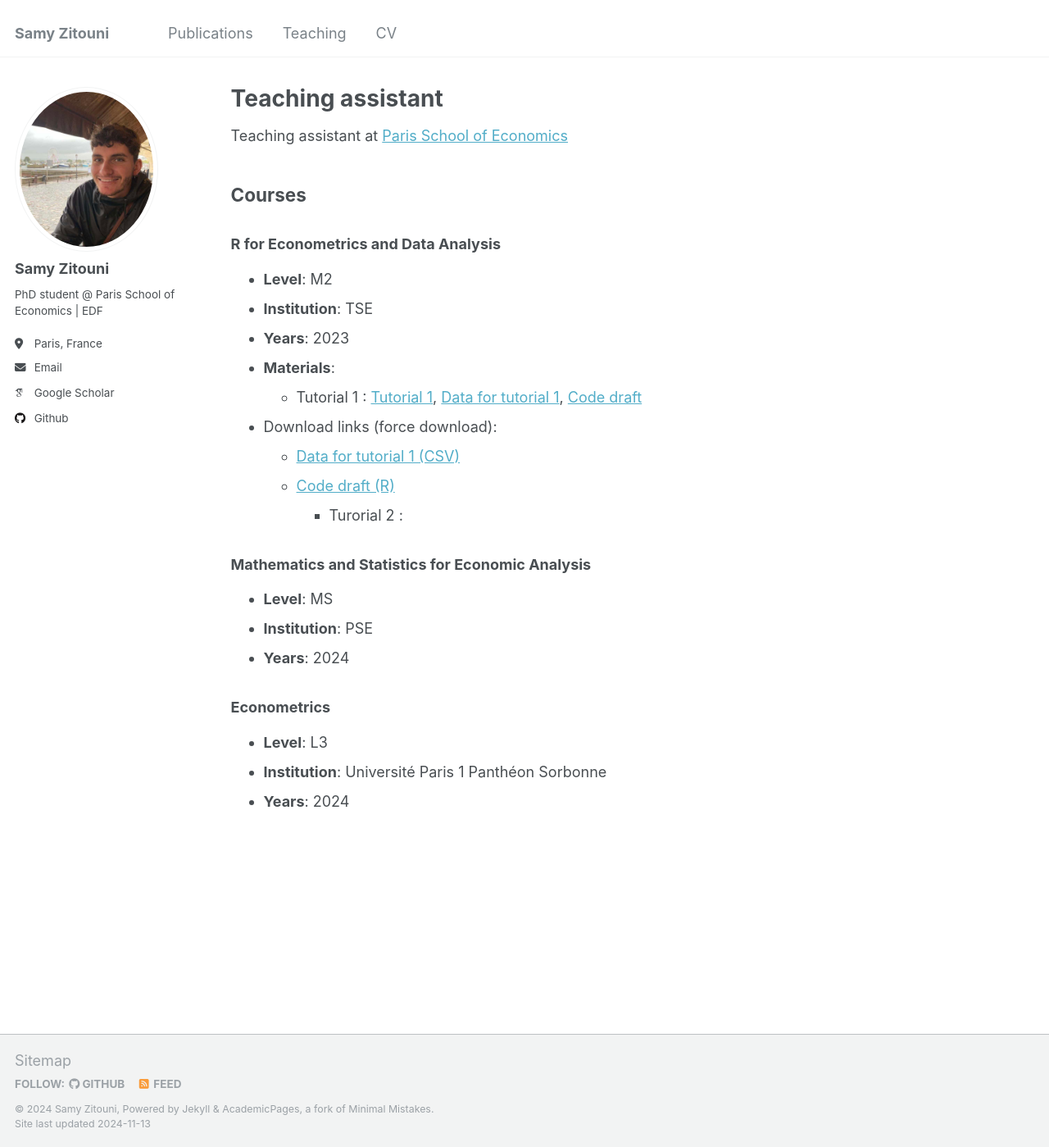
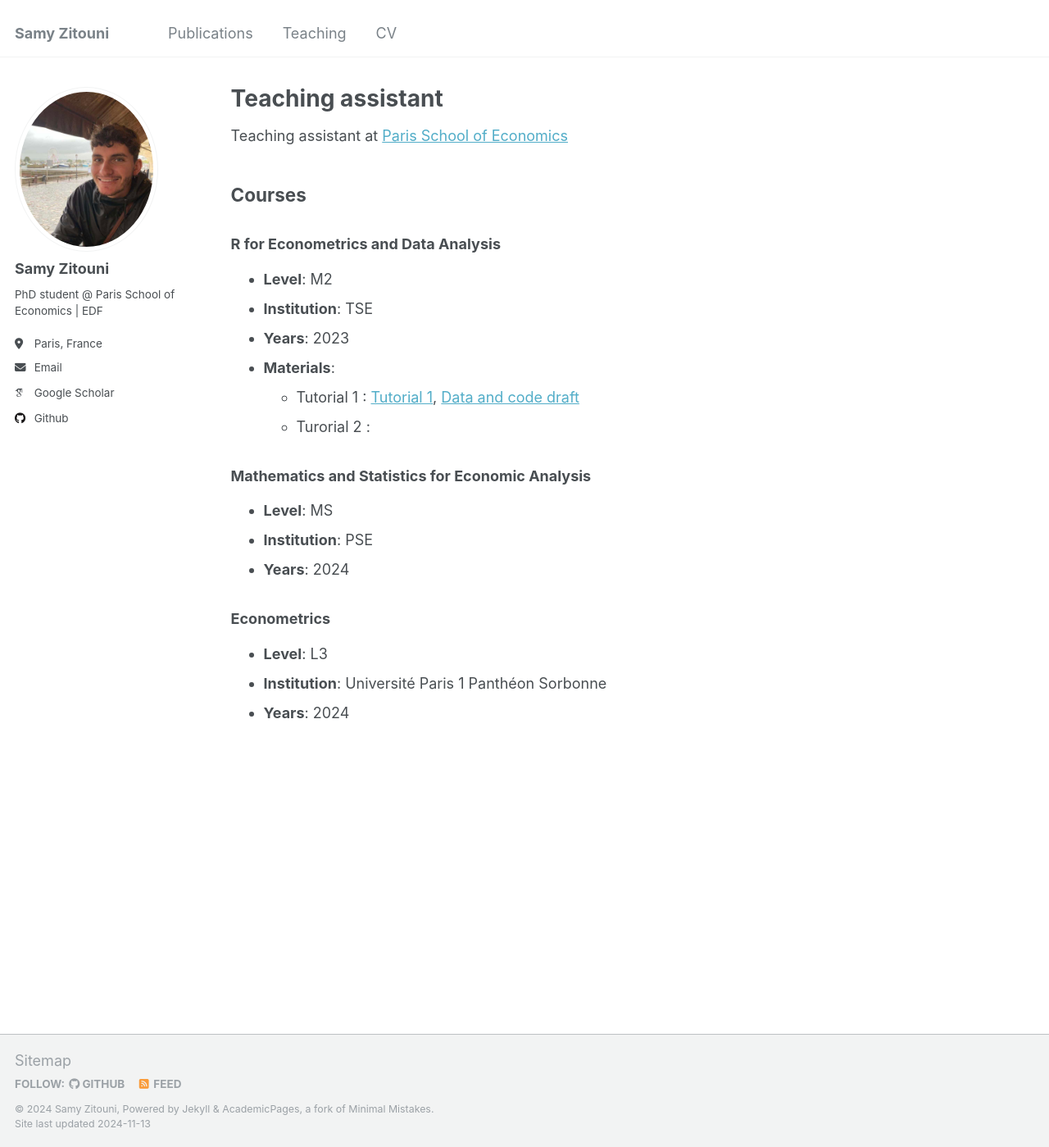
Before and after one commit to SamyZtn/samyzitouni.github.io, a Jekyll site: the page built from _pages/teaching.md, in a window 1280 px wide and 1399 px high. Shown: the whole window at 82% size. Built offline with Jekyll 4.4.1, drawn with Linux system fonts in a browser that asks for light colours; some web fonts are replaced.

Commit message:
Update teaching.md

```diff
--- a/_pages/teaching.md
+++ b/_pages/teaching.md
@@ -15,11 +15,7 @@ Teaching assistant at [Paris School of Economics](https://www.parisschoolofecono
 - **Years**: 2023
 - **Materials**:
      - Tutorial 1 : [Tutorial 1](https://raw.githubusercontent.com/SamyZtn/samyzitouni.github.io/master/files/TD1_R.pdf),
-[Data for tutorial 1](https://raw.githubusercontent.com/SamyZtn/samyzitouni.github.io/master/files/imdb_top250_french.csv),
-[Code draft](https://raw.githubusercontent.com/SamyZtn/samyzitouni.github.io/master/files/Tuto1.zip)
-- Download links (force download):
-  - <a href="https://raw.githubusercontent.com/SamyZtn/samyzitouni.github.io/master/files/imdb_top250_french.csv" download>Data for tutorial 1 (CSV)</a>
-  - <a href="https://raw.githubusercontent.com/SamyZtn/samyzitouni.github.io/master/files/tuto1.R" download>Code draft (R)</a>
+[Data and code draft](https://raw.githubusercontent.com/SamyZtn/samyzitouni.github.io/master/files/Tuto1.zip)
      - Turorial 2 :
 
 ### Mathematics and Statistics for Economic Analysis
```
